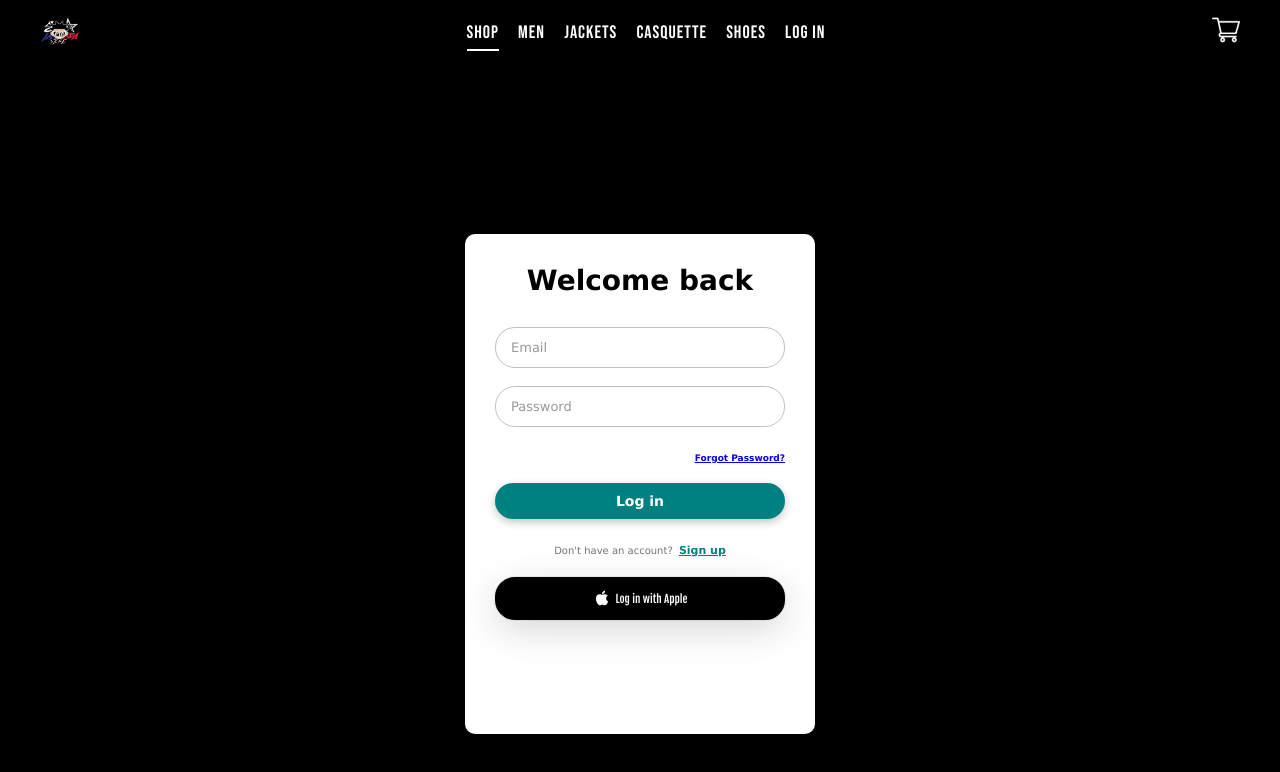
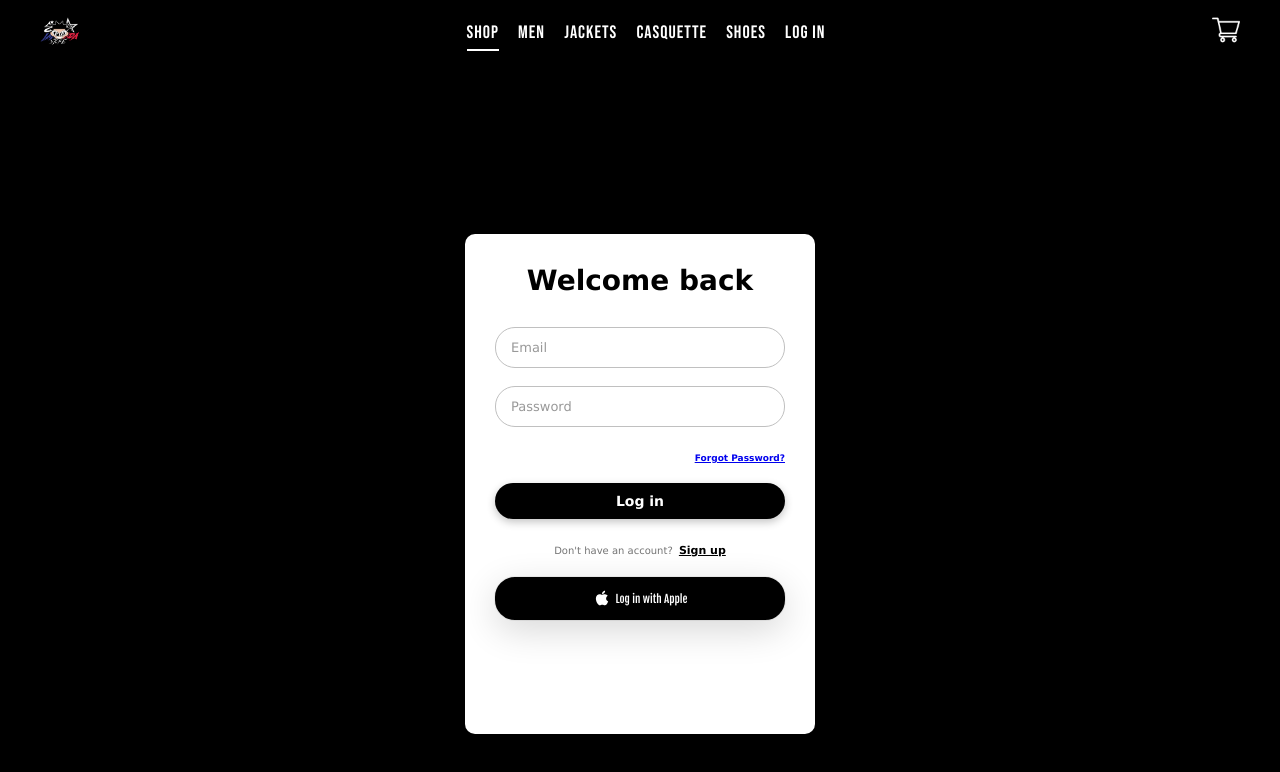
Before and after one commit to Abdoab49/ecommerce-frontend, a React (Create React App) app: page /login in a window 1280 px wide. Shown: the top 772 px of the page. Built offline with nearby package versions, Linux system fonts and the light colour scheme; a web font is replaced by a local one.

Commit message:
Login: Forgot Password link

```diff
--- a/src/pages/Login.module.css
+++ b/src/pages/Login.module.css
@@ -69,7 +69,7 @@
 }
 
 .input:focus {
-  border-color: teal;
+  border-color: rgb(0, 0, 0);
 }
 
 .input::placeholder {
@@ -109,7 +109,7 @@
   border-radius: 20px;
   border: 0 !important;
   outline: 0 !important;
-  background: teal;
+  background: rgb(0, 0, 0);
   color: white;
   cursor: pointer;
   box-shadow: rgba(0, 0, 0, 0.24) 0px 3px 8px;
@@ -144,8 +144,8 @@
   margin-left: 3px;
   font-size: 11px;
   text-decoration: underline;
-  text-decoration-color: teal;
-  color: teal;
+  text-decoration-color: rgb(0, 0, 0);
+  color: rgb(0, 0, 0);
   cursor: pointer;
   font-weight: 800;
   font-family: "Lucida Sans", "Lucida Sans Regular", "Lucida Grande",
@@ -153,7 +153,7 @@
 }
 
 .signUpLink:hover {
-  color: #005f5f;
+  color: #000000;
 }
 
 /* ============================================
@@ -241,9 +241,9 @@
 .successMsg {
   padding: 8px 12px;
   background: #d1fae5;
-  border: 1px solid #6ee7b7;
+  border: 1px solid #000000;
   border-radius: 8px;
-  color: #065f46;
+  color: #000000;
   font-size: 11px;
   font-family: "Lucida Sans", "Lucida Sans Regular", "Lucida Grande",
     "Lucida Sans Unicode", Geneva, Verdana, sans-serif;
```
